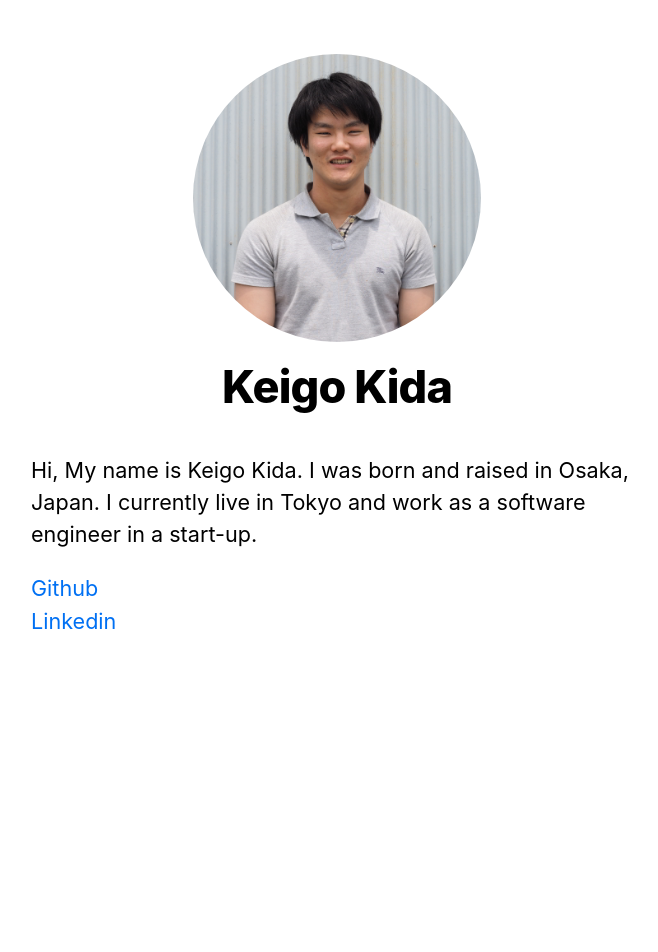
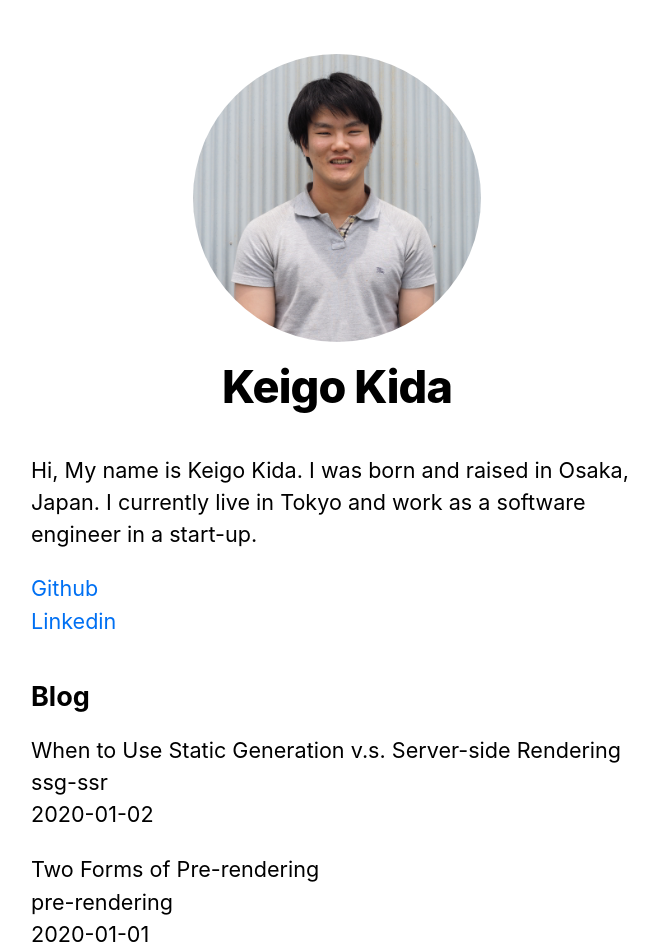
Before and after one commit to moonorange/nextjs-blog, a Next.js app: page / in a window 1280 px wide. Shown: the top 952 px of the page, without its empty margins (303-961 px from the left). Before the commit the page ends 800 px from the top, so only its background shows below. Built offline with nearby package versions, Linux system fonts and the light colour scheme.

Commit message:
add: fetched external data and pre-rendered the index page with this data

```diff
--- /dev/null
+++ b/lib/posts.js
@@ -0,0 +1,35 @@
+import fs from 'fs'
+import path from 'path'
+import matter from 'gray-matter'
+
+const postsDirectory = path.join(process.cwd(), 'posts')
+
+export function getSortedPostsData() {
+  // Get file names under /posts
+  const fileNames = fs.readdirSync(postsDirectory)
+  const allPostsData = fileNames.map(fileName => {
+    // Remove ".md" from file name to get id
+    const id = fileName.replace(/\.md$/, '')
+
+    // Read markdown file as string
+    const fullPath = path.join(postsDirectory, fileName)
+    const fileContents = fs.readFileSync(fullPath, 'utf8')
+
+    // Use gray-matter to parse the post metadata section
+    const matterResult = matter(fileContents)
+
+    // Combine the data with the id
+    return {
+      id,
+      ...matterResult.data
+    }
+  })
+  // Sort posts by date
+  return allPostsData.sort((a, b) => {
+    if (a.date < b.date) {
+      return 1
+    } else {
+      return -1
+    }
+  })
+}
--- a/pages/index.js
+++ b/pages/index.js
@@ -1,8 +1,18 @@
 import Head from 'next/head'
 import Layout, { siteTitle } from '../components/layout'
 import utilStyles from '../styles/utils.module.css'
+import { getSortedPostsData } from '../lib/posts'
 
-export default function Home() {
+export async function getStaticProps() {
+  const allPostsData = getSortedPostsData()
+  return {
+    props: {
+      allPostsData
+    }
+  }
+}
+
+export default function Home({ allPostsData }) {
   return (
     <Layout home>
       <Head>
@@ -12,9 +22,23 @@
         <p>Hi, My name is Keigo Kida. I was born and raised in Osaka, Japan. I currently live in Tokyo and work as a software engineer in a start-up.</p>
         <p>
           <a href="https://github.com/moonorange" target="_blank">Github</a>
-          <tr></tr>
+          <br />
           <a href="https://www.linkedin.com/in/keigo-k-70557314b/" target="_blank">Linkedin</a>
         </p>
+      </section>
+      <section className={`${utilStyles.headingMd} ${utilStyles.padding1px}`}>
+        <h2 className={utilStyles.headingLg}>Blog</h2>
+        <ul className={utilStyles.list}>
+          {allPostsData.map(({ id, date, title }) => (
+            <li className={utilStyles.listItem} key={id}>
+              {title}
+              <br />
+              {id}
+              <br />
+              {date}
+            </li>
+          ))}
+        </ul>
       </section>
     </Layout>
   )
```
Also changed, not shown: lib/dist/posts.dev.js (added), lib/dist/posts.prod.js (added).
